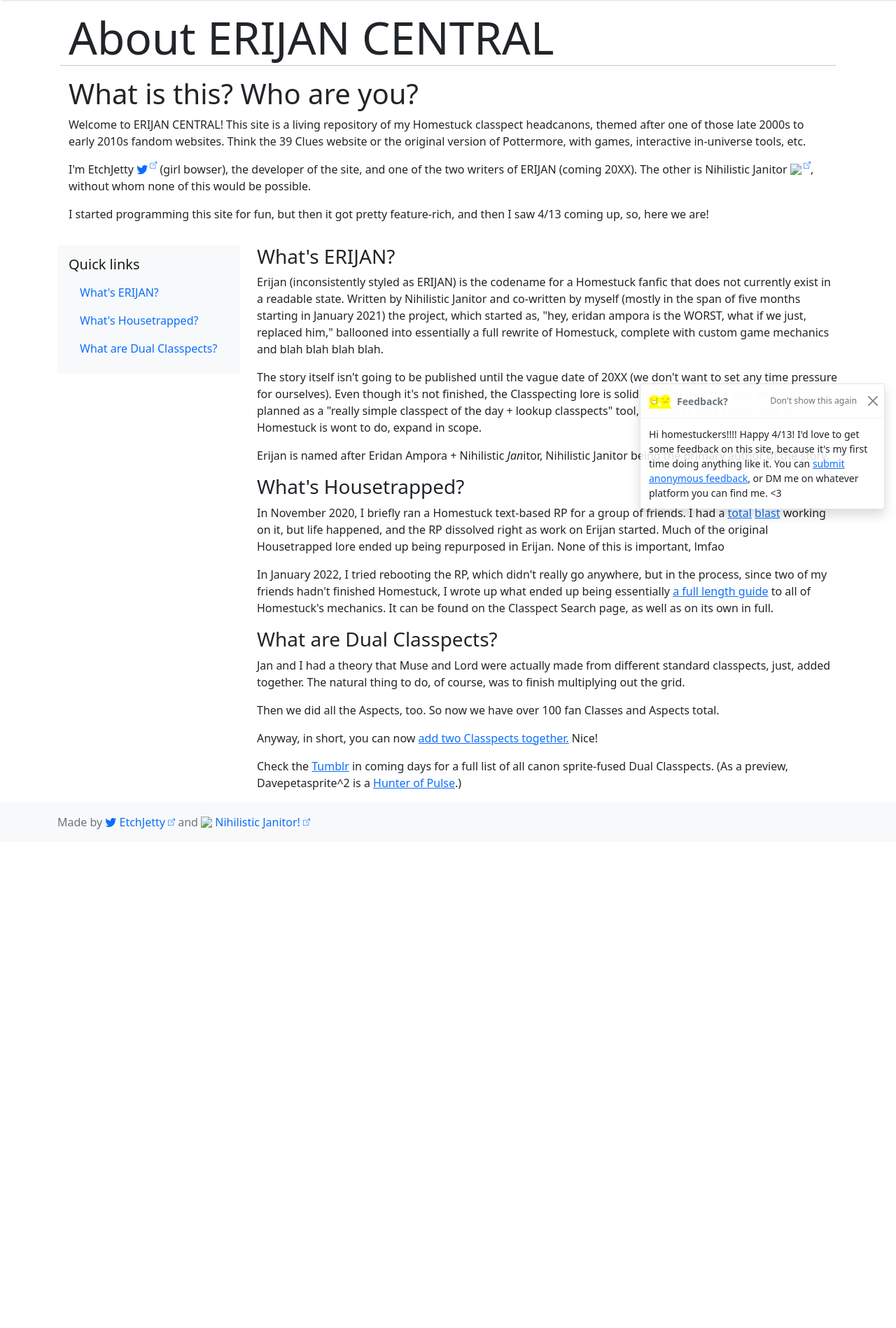
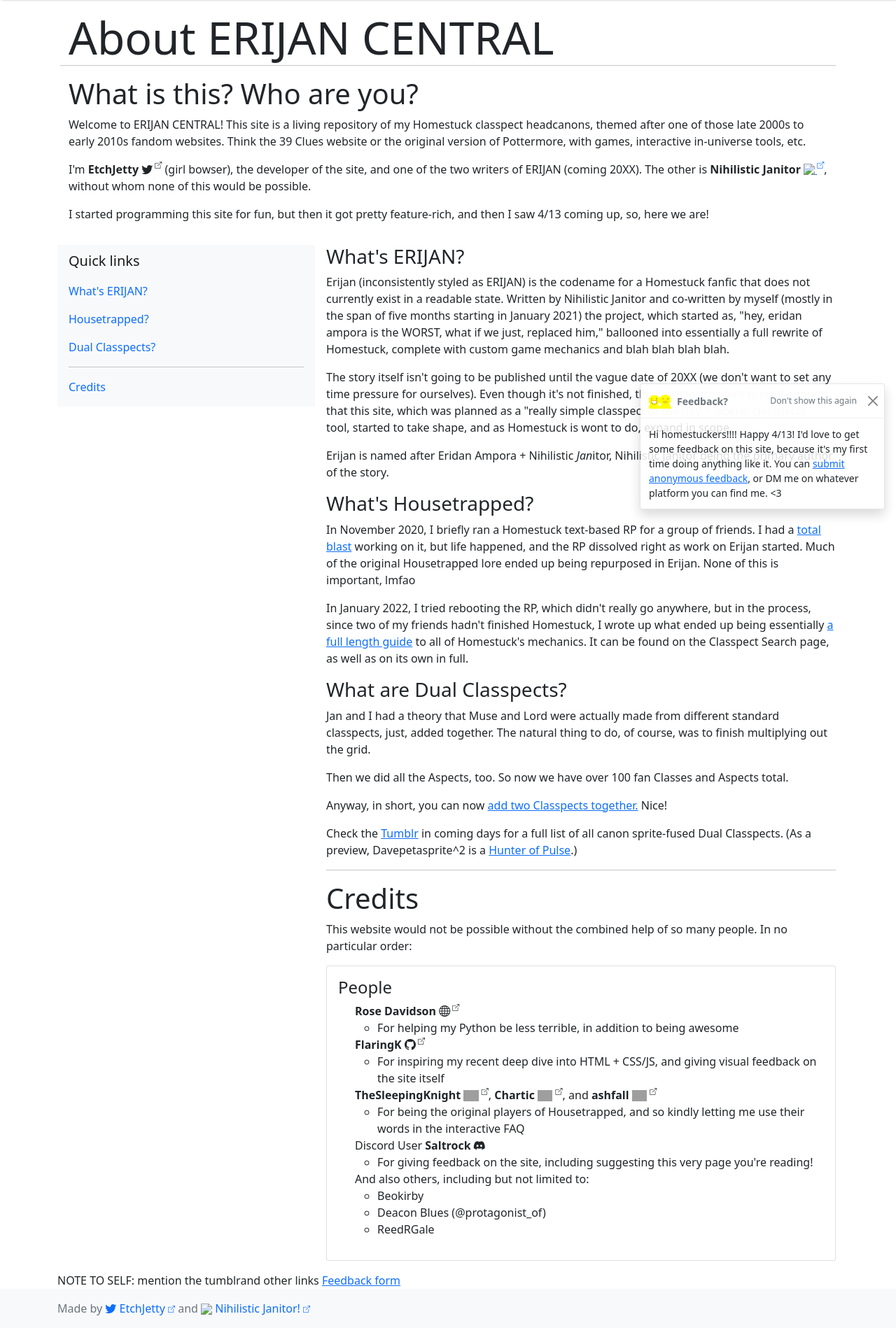
Before and after one commit to EtchJetty/classpect-flask-app, a Python web app: template templates/about.html in a window 1280 px wide. Shown: the part 56-1954 px from the top of the page at 70% size. Before the commit the page ends 1241 px from the top, so only its background shows below. Run offline with Jinja, Linux system fonts and the light colour scheme; the template is opened without the code that fills it, so the values that code supplies are empty; grey boxes are pictures that could not be loaded.

Commit message:
massive updages

```diff
--- a/pagefuncs.py
+++ b/pagefuncs.py
@@ -26,13 +26,13 @@ def dualName(unknown): #compatibility function
     if unknown.__class__ != [].__class__:
         if unknown.__class__ == ClasspectComponent("base","class").__class__:
             if unknown.isCanon():
-                return "<a onclick='copycat('"+ unknown.name +"');' role='button'>" + unknown.name + "</a>"
+                return "<a onclick='copycat(\""+ unknown.name +"\");' role='button'>" + unknown.name + "</a>"
         return unknown.name
     else:
         x = ""
         for i in unknown:
             try:
-                x = "<span style='font-size:0.05px;'> </span><a onclick='copycat(\""+ i.name +"\");' role='button'>" + x + "</a><span style='font-size:0.05px;'> </span>" + "<span style='font-size:0.05px;'> </span><a onclick='copycat(\""+ i.name +"\");' role='button'>" + i.name + ""
+                x = "<span style='font-size:0.05px;'> </span><a onclick='copycat(\"" + i.name +"\");' role='button'>" + x + "</a><span style='font-size:0.05px;'> </span>" + "<span style='font-size:0.05px;'> </span><a onclick='copycat(\""+ i.name +"\");' role='button'>" + i.name + ""
                 if len(unknown) > 1 and i != unknown[-1]:
                     x = "<span style='font-size:0.05px;'> </span><a onclick='copycat(\""+ i.name +"\");' role='button'>" + x + "</a><span style='font-size:0.05px;'> </span>"
             except:
--- a/templates/about.html
+++ b/templates/about.html
@@ -3,6 +3,20 @@ block head %} {{ super() }} {% endblock %} {% block content %}
 <style>
   .darkenonhover:hover {
     filter: brightness(66%);
+  }
+
+  .fakenav {
+    display: block;
+    padding-top: 1rem;
+    color: #0d6efd;
+    text-decoration: none;
+    transition: color 0.15s ease-in-out, background-color 0.15s ease-in-out,
+      border-color 0.15s ease-in-out;
+  }
+
+  .secretlink {
+    color: unset;
+    text-decoration: none;
   }
 </style>
 
@@ -18,13 +32,12 @@ block head %} {{ super() }} {% endblock %} {% block content %}
       version of Pottermore, with games, interactive in-universe tools, etc.
     </p>
     <p>
-      I'm EtchJetty
-      <a style="text-decoration: none" href="https://twitter.com/EtchJetty"><i class="bi bi-twitter"></i><sup> <i
+      I'm <strong>EtchJetty</strong>
+      <a class="secretlink" href="https://twitter.com/EtchJetty"><i class="bi bi-twitter"></i><sup> <i
             class="bi bi-box-arrow-up-right minisize"></i></sup></a>
       (girl bowser), the developer of the site, and one of the two writers of
-      ERIJAN (coming 20XX). The other is Nihilistic Janitor
-      <a class="darkenonhover" style="text-decoration: none"
-        href="https://www.fimfiction.net/user/459002/Nihilistic+Janitor"><img
+      ERIJAN (coming 20XX). The other is <strong>Nihilistic Janitor</strong>
+      <a class="darkenonhover" class="secretlink" href="https://www.fimfiction.net/user/459002/Nihilistic+Janitor"><img
           src="https://static.fimfiction.net/images/favicon.png" class="img-fluid minisize-16" /><sup>
           <i class="bi bi-box-arrow-up-right minisize"></i></sup></a>, without whom none of this would be possible.
     </p>
@@ -33,18 +46,22 @@ block head %} {{ super() }} {% endblock %} {% block content %}
       feature-rich, and then I saw 4/13 coming up, so, here we are!
     </p>
   </div>
-  <div class="row" style="position: relative;">
-    <div class="col-3">
-      <nav id="qnascrollspy" class="navbar navbar-light bg-light flex-column align-items-stretch pt-2 p-3">
+  <div class="row" style="position: relative">
+    <div id="toccol" class="col-4 d-none d-md-inline pe-0">
+      <nav id="qnascrollspy"
+        class="navbar-light bg-light flex-column align-items-start pt-sm-2 p-sm-3 text-wrap sticky-top">
         <a class="navbar-brand" href="#">Quick links</a>
-        <nav class="nav nav-pills flex-column">
-          <a class="nav-link" href="#erijan">What's ERIJAN?</a>
-          <a class="nav-link" href="#housetrapped">What's Housetrapped?</a>
-          <a class="nav-link" href="#duals">What are Dual Classpects?</a>
+        <nav class="nav nav-pills flex-column mh-100">
+          <a class="fakenav text-wrap" href="#erijan">What's ERIJAN?</a>
+          <!-- <hr> -->
+          <a class="fakenav text-wrap" href="#housetrapped">Housetrapped?</a>
+          <a class="fakenav text-wrap" href="#duals">Dual Classpects?</a>
+          <hr>
+          <a class="fakenav text-wrap pt-0" href="#credits">Credits</a>
         </nav>
       </nav>
     </div>
-    <div class="col-9">
+    <div id="qnacol" class="col align-self-end px-5 px-md-3">
       <!-- <div data-bs-spy="scroll" data-bs-target="#qnascrollspy" data-bs-offset="0" tabindex="0"> -->
       <h3 id="erijan">What's ERIJAN?</h3>
       <p>
@@ -52,17 +69,17 @@ block head %} {{ super() }} {% endblock %} {% block content %}
         fanfic that does not currently exist in a readable state. Written by
         Nihilistic Janitor and co-written by myself (mostly in the span of five
         months starting in January 2021) the project, which started as, "hey,
-        eridan ampora is the WORST, what if we just, replaced him," ballooned into
-        essentially a full rewrite of Homestuck, complete with custom game
+        eridan ampora is the WORST, what if we just, replaced him," ballooned
+        into essentially a full rewrite of Homestuck, complete with custom game
         mechanics and blah blah blah blah.
       </p>
       <p>
-        The story itself isn't going to be published until the vague date of 20XX
-        (we don't want to set any time pressure for ourselves). Even though it's
-        not finished, the Classpecting lore is solid enough that this site, which
-        was planned as a "really simple classpect of the day + lookup classpects"
-        tool, started to take shape, and as Homestuck is wont to do, expand in
-        scope.
+        The story itself isn't going to be published until the vague date of
+        20XX (we don't want to set any time pressure for ourselves). Even though
+        it's not finished, the Classpecting lore is solid enough that this site,
+        which was planned as a "really simple classpect of the day + lookup
+        classpects" tool, started to take shape, and as Homestuck is wont to do,
+        expand in scope.
       </p>
       <p>
         Erijan is named after Eridan Ampora + Nihilistic
@@ -74,10 +91,10 @@ block head %} {{ super() }} {% endblock %} {% block content %}
         In November 2020, I briefly ran a Homestuck text-based RP for a group of
         friends. I had a
         <a href="https://www.youtube.com/watch?v=sJXIl_GcWi4">total</a>
-        <a href="https://www.youtube.com/watch?v=zasJtfz9sX0">blast</a> working on
-        it, but life happened, and the RP dissolved right as work on Erijan
-        started. Much of the original Housetrapped lore ended up being repurposed
-        in Erijan. None of this is important, lmfao
+        <a href="https://www.youtube.com/watch?v=zasJtfz9sX0">blast</a> working
+        on it, but life happened, and the RP dissolved right as work on Erijan
+        started. Much of the original Housetrapped lore ended up being
+        repurposed in Erijan. None of this is important, lmfao
       </p>
       <p>
         In January 2022, I tried rebooting the RP, which didn't really go
@@ -90,12 +107,12 @@ block head %} {{ super() }} {% endblock %} {% block content %}
       <h3 id="duals">What are Dual Classpects?</h3>
       <p>
         Jan and I had a theory that Muse and Lord were actually made from
-        different standard classpects, just, added together. The natural thing to
-        do, of course, was to finish multiplying out the grid.
+        different standard classpects, just, added together. The natural thing
+        to do, of course, was to finish multiplying out the grid.
       </p>
       <p>
-        Then we did all the Aspects, too. So now we have over 100 fan Classes and
-        Aspects total.
+        Then we did all the Aspects, too. So now we have over 100 fan Classes
+        and Aspects total.
       </p>
       <p>
         Anyway, in short, you can now
@@ -103,24 +120,144 @@ block head %} {{ super() }} {% endblock %} {% block content %}
       </p>
       <p>
         Check the <a href="https://classpectpokerap.tumblr.com/">Tumblr</a> in
-        coming days for a full list of all canon sprite-fused Dual Classpects. (As
-        a preview, Davepetasprite^2 is a
+        coming days for a full list of all canon sprite-fused Dual Classpects.
+        (As a preview, Davepetasprite^2 is a
         <a href="/classpects/search/hunterofpulse">Hunter of Pulse</a>.)
       </p>
-      <!-- </div> -->
+      <hr>
+      <h1 id="credits">Credits</h1>
+      <p>
+        This website would not be possible without the combined help of so many people. In no particular order:
+      <div class="card">
+        <div class="card-body">
+          <div class="h4">People</div>
+          <ul class="list-unstyled ps-4">
+            <li><strong>Rose Davidson</strong> <a class="secretlink" href="https://inklesspen.com/"><i
+                  class="bi bi-globe"></i><sup> <i class="bi bi-box-arrow-up-right minisize"></i></sup></a></li>
+            <ul>
+              <li>For helping my Python be less terrible, in addition to being awesome</li>
+            </ul>
+            <li><strong>FlaringK</strong> <a class="secretlink" href="https://flaringk.github.io/Portfolio/"><i
+                  class="bi bi-github"></i><sup> <i class="bi bi-box-arrow-up-right minisize"></i></sup></a></li>
+            <ul>
+              <li>For inspiring my recent deep dive into HTML + CSS/JS, and giving visual feedback on the site itself
+              </li>
+            </ul>
+            <li><strong>TheSleepingKnight</strong> <a class="secretlink"
+                href="https://archiveofourown.org/users/TheSleepingKnight/pseuds/TheSleepingKnight"><img
+                  src="https://archiveofourown.org/images/ao3_logos/logo.png" class="img-fluid minisize-16" />
+                <sup> <i class="bi bi-box-arrow-up-right minisize"></i></sup></a>, <strong>Chartic</strong> <a
+                class="secretlink" href="https://archiveofourown.org/users/Chartic/pseuds/Chartic"><img
+                  src="https://archiveofourown.org/images/ao3_logos/logo.png" class="img-fluid minisize-16" />
+                <sup> <i class="bi bi-box-arrow-up-right minisize"></i></sup></a>, and <strong>ashfall</strong> <a
+                class="secretlink" href="https://archiveofourown.org/users/ashstorms/pseuds/ashstorms"><img
+                  src="https://archiveofourown.org/images/ao3_logos/logo.png" class="img-fluid minisize-16" />
+                <sup> <i class="bi bi-box-arrow-up-right minisize"></i></sup></a></li>
+            <ul>
+              <li>For being the original players of Housetrapped, and so kindly letting me use their words in the
+                interactive FAQ</li>
+            </ul>
+            <li>Discord User <strong>Saltrock</strong> <i class="bi bi-discord"></i></li>
+            <ul>
+              <li>For giving feedback on the site, including suggesting this very page you're reading!</li>
+            </ul>
+            <li>And also others, including but not limited to:</li>
+            <ul>
+              <li>Beokirby</li>
+              <li>Deacon Blues (@protagonist_of)</li>
+              <li>ReedRGale</li>
+
+            </ul>
+          </ul>
+        </div>
+      </div>
+      </p>
     </div>
   </div>
-
-
-
-</div>
+  NOTE TO SELF: mention the tumblrand other links
+  <a href="https://forms.gle/Qo1RDbWDxjKqtoiz5">Feedback form</a>
 </div>
 
+{% endblock %} {% block scripts %}
+<!-- <script>
+  var qnacol = document.getElementById("qnacol");
+  var qnascrollspy = document.getElementById("qnascrollspy");
+  var sticker = document.getElementById("sticker");
+  let thing;
+  let testforme = (
+    window.innerHeight -
+    qnascrollspy.scrollHeight -
+    $(qnascrollspy).offset()["top"]
+  ).valueOf();
+  var toccol = document.getElementById("toccol");
+  var link = $(qnascrollspy);
+  var offset = link.offset();
+  var top = offset.top;
+  var left = offset.left;
+  var bottom = $(window).height() - link.height();
+  bottom = offset.top - bottom;
+  // var right = $(window).width() - link.width();
+  // right = offset.left - right;
+  thing = (bottom - window.scrollY).valueOf();
+
+  window.onscroll = function (ev) {
+    if (getComputedStyle(toccol)["display"] != "none") {
+      // console.log("we see u");
+
+      if (
+        $(qnascrollspy).offset()["top"] + qnascrollspy.scrollHeight >=
+        $(qnacol).offset()["top"] + qnacol.scrollHeight
+      ) {
+        // console.log("hehe botom");
+        document
+          .getElementById("qnascrollspy")
+          .classList.remove("position-fixed");
+        // document.getElementById("qnascrollspy").classList.add("d-inline-block");
+        toccol.classList.add("align-self-end");
+      }
+      // if (window.innerHeight + window.scrollY < document.body.scrollHeight) {
+
+      // console.log(
+      //   // (window.innerHeight -
+      //   //     qnascrollspy.scrollHeight -
+      //   //     $(qnascrollspy).offset()["top"] +
+      //   //     window.scrollY) == testforme,
+      //   thing == bottom - window.scrollY,
+      //   Math.round((window.innerHeight - $(qnascrollspy).height()) / 10),
+      //   // thing,
+      //   Math.round(window.scrollY / 10),
+      //   // Math.round(left/10),
+      //   Math.round(top / 10),
+      //   // Math.round(window.innerHeight/10),
+      //   Math.round(offset.top / 10)
+
+      //   // Math.round(right/10)
+      // );
+      else if (thing != bottom - window.scrollY) {
+        // if (
+        //   window.innerHeight -
+        //     qnascrollspy.scrollHeight -
+        //     $(qnascrollspy).offset()["top"] +
+        //     window.scrollY <
+        //   0
+        // ) {
+        // console.log($(qnascrollspy).offset().top);
+        // console.log(window.scrollY - $(qnascrollspy).offset().top);
+        if (
+          Array.from(toccol.classList).includes("align-self-end") &&
+          window.scrollY - $(qnascrollspy).offset().top < thing
+        ) {
+          document
+            .getElementById("qnascrollspy")
+            .classList.add("position-fixed");
+          toccol.classList.remove("align-self-end");
+        } else {
+          console.log(thing);
+          thing = (bottom - window.scrollY).valueOf();
+        }
+        // }
+      }
+    }
+  };
+</script> -->
 {% endblock %}
-{% block scripts %}
-<script>
-  // document.getElementsByTagName("body")[0].style.setProperty("position", "relative");
-  var scrollSpyContentEl = document.getElementById('qnascrollspy');
-    // var scrollSpy = bootstrap.ScrollSpy.getOrCreateInstance(scrollSpyContentEl) // Returns a Bootstrap scrollspy instance
-</script>
-{% endblock %}
```
